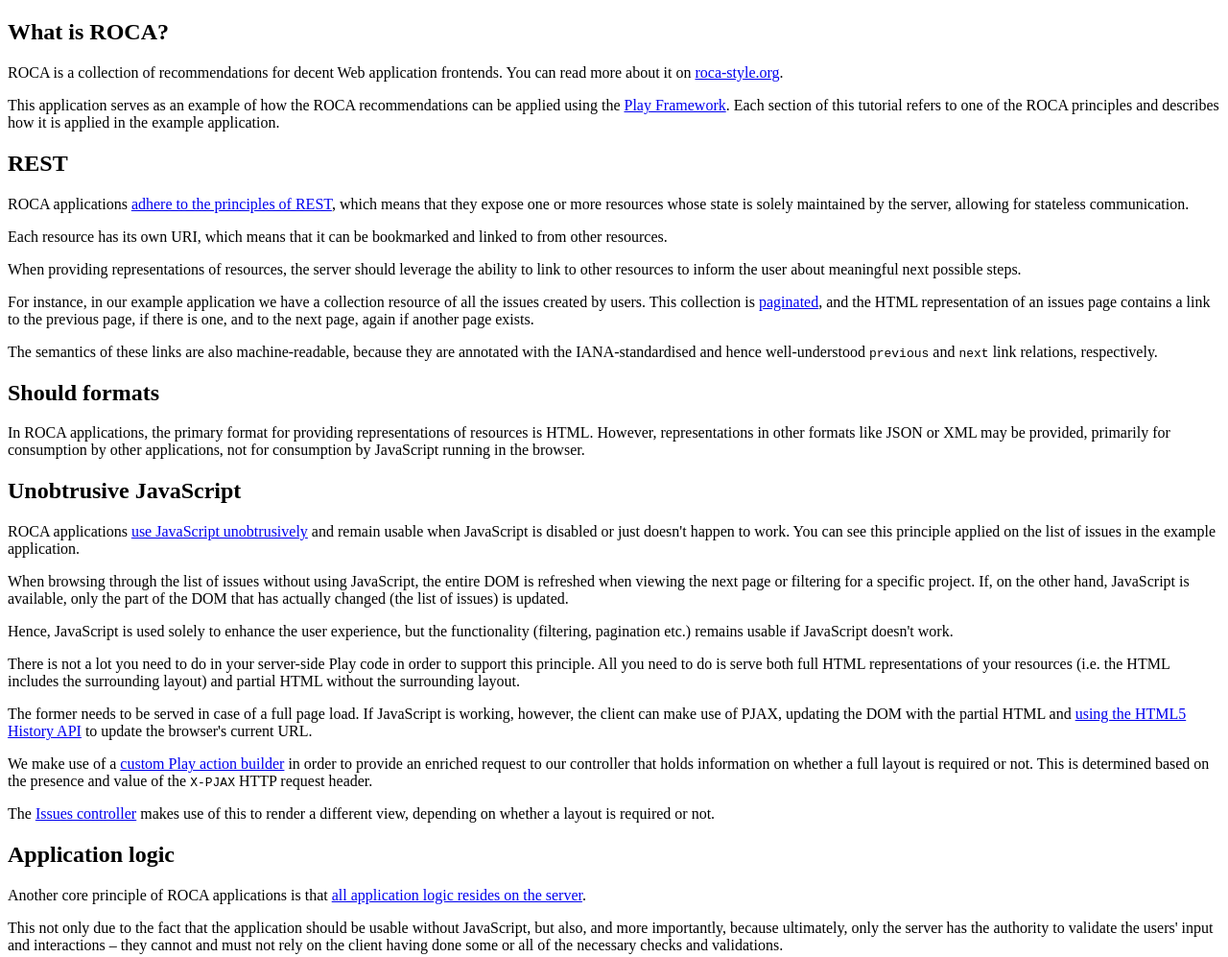
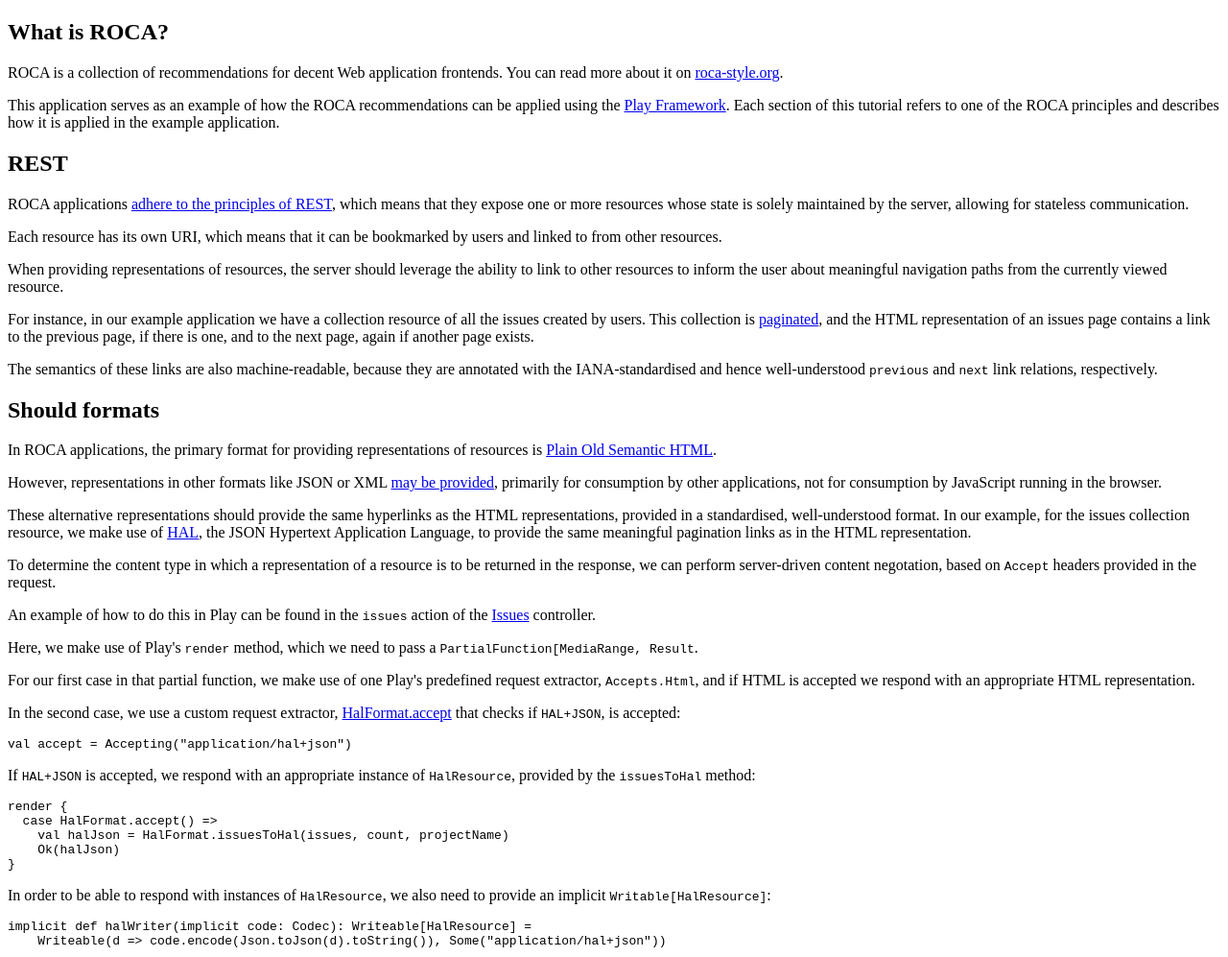
Before and after one commit to innoq/activator-play-roca, a plain HTML site: page tutorial/index.html in a window 1280 px wide. Shown: the top 997 px of the page at 96% size. Drawn offline with Linux system fonts and the light colour scheme.

Commit message:
Extend tutorial step on should-formats

```diff
--- a/tutorial/index.html
+++ b/tutorial/index.html
@@ -20,12 +20,13 @@
         the server, allowing for stateless communication.
     </p>
     <p>
-        Each resource has its own URI, which means that it can be bookmarked and linked to from
-        other resources.
+        Each resource has its own URI, which means that it can be bookmarked by users and linked to
+        from other resources.
     </p>
     <p>
         When providing representations of resources, the server should leverage the ability to link
-        to other resources to inform the user about meaningful next possible steps.
+        to other resources to inform the user about meaningful navigation paths from the currently
+        viewed resource.
     </p>
     <p>
         For instance, in our example application we have a collection resource of all the issues
@@ -41,9 +42,62 @@
 <div>
     <h2>Should formats</h2>
     <p>
-        In ROCA applications, the primary format for providing representations of resources is HTML.
-        However, representations in other formats like JSON or XML may be provided, primarily for
-        consumption by other applications, not for consumption by JavaScript running in the browser.
+        In ROCA applications, the primary format for providing representations of resources is
+        <a href="http://roca-style.org/#posh">Plain Old Semantic HTML</a>.
+    </p>
+    <p>
+        However, representations in other formats like JSON or XML
+        <a href="http://roca-style.org/#should-formats">may be provided</a>,
+        primarily for consumption by other applications, not for consumption by JavaScript
+        running in the browser.
+    </p>
+    <p>
+        These alternative representations should provide the same hyperlinks as the HTML
+        representations, provided in a standardised, well-understood format. In our example,
+        for the issues collection resource, we make use of
+        <a href="http://tools.ietf.org/html/draft-kelly-json-hal-06">HAL</a>, the
+        JSON Hypertext Application Language, to provide the same meaningful pagination links
+        as in the HTML representation.
+    </p>
+    <p>
+        To determine the content type in which a representation of a resource is to be
+        returned in the response, we can perform server-driven content negotation,
+        based on <code>Accept</code> headers provided in the request.
+    </p>
+    <p>
+        An example of how to do this in Play can be found in the <code>issues</code> action
+        of the
+        <a href="#code/app/controllers/Issues.scala" class="shortcut">Issues</a> controller.
+    </p>
+    <p>
+        Here, we make use of Play's <code>render</code> method, which we need to pass a
+        <code>PartialFunction[MediaRange, Result</code>.
+    </p>
+    <p>
+        For our first case in that partial function, we make use of one Play's predefined request
+        extractor, <code>Accepts.Html</code>, and if HTML is accepted we respond with
+        an appropriate HTML representation.
+    </p>
+    <p>
+        In the second case, we use a custom request extractor,
+        <a href="#code/app/helpers/HalFormat.scala" class="shortcut">HalFormat.accept</a>
+        that checks if <code>HAL+JSON</code>, is accepted:
+        <pre><code>val accept = Accepting("application/hal+json")</code></pre>
+    </p>
+    <p>
+        If <code>HAL+JSON</code> is accepted, we respond with an appropriate instance
+        of <code>HalResource</code>, provided by the <code>issuesToHal</code> method:
+        <pre><code>render {
+  case HalFormat.accept() =>
+    val halJson = HalFormat.issuesToHal(issues, count, projectName)
+    Ok(halJson)
+}</code></pre>
+    </p>
+    <p>
+        In order to be able to respond with instances of <code>HalResource</code>,
+        we also need to provide an implicit <code>Writable[HalResource]</code>:
+        <pre><code>implicit def halWriter(implicit code: Codec): Writeable[HalResource] =
+    Writeable(d => code.encode(Json.toJson(d).toString()), Some("application/hal+json"))</code></pre>
     </p>
 </div>
 <div>
```
